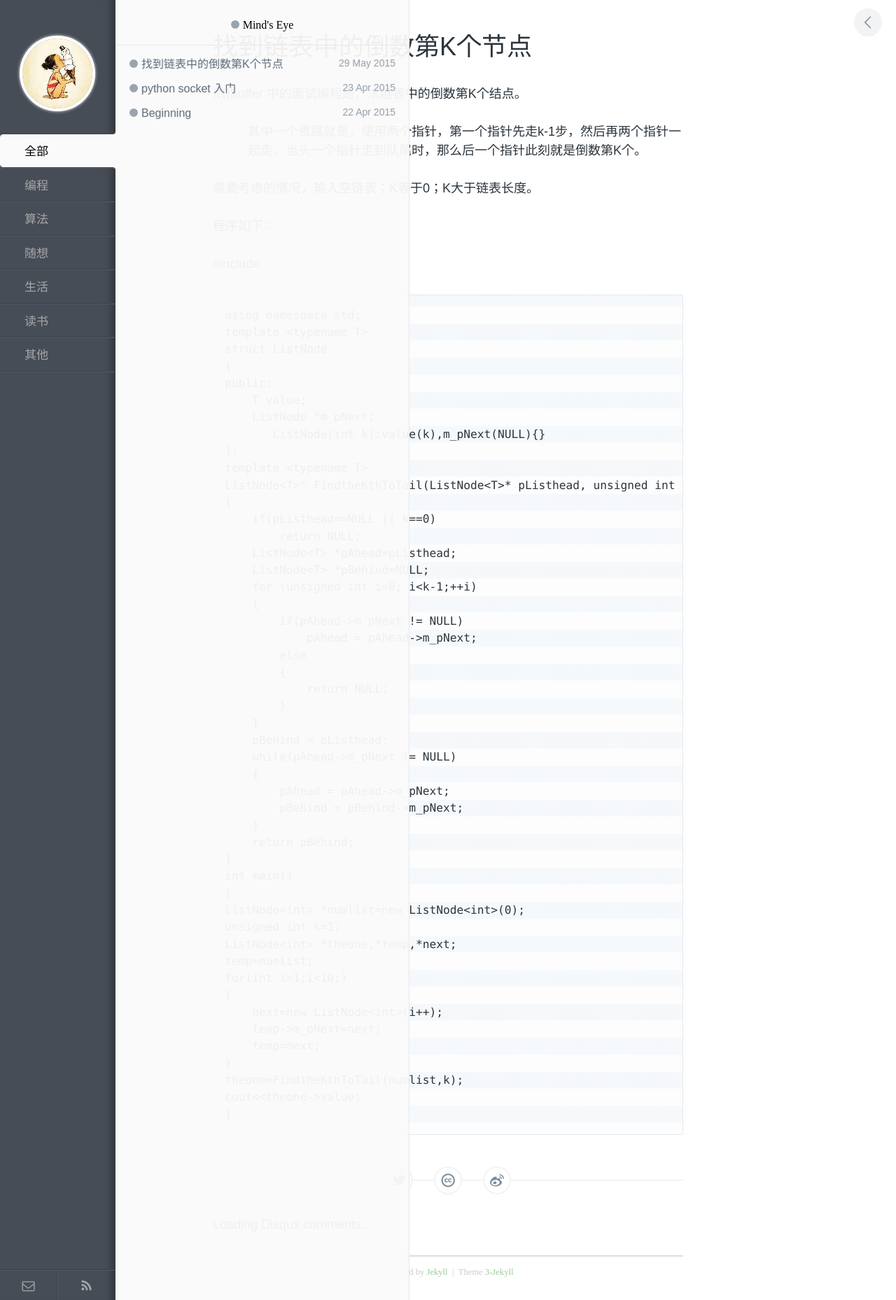
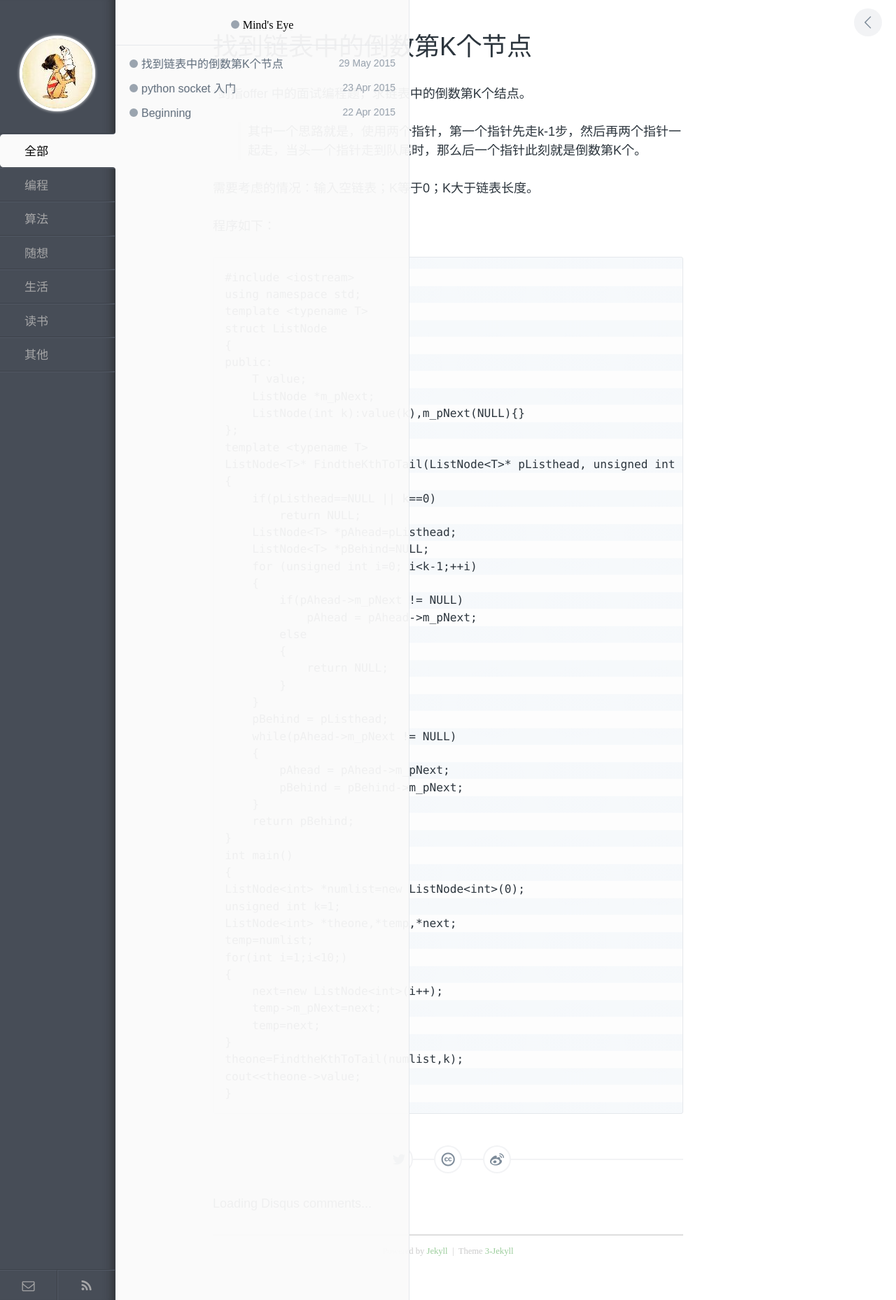
Before and after one commit to kxweili/kxweili.github.com, a Jekyll site: the page built from _posts/2015-05-29-theKthtoTailofList.md, in a window 1280 px wide. Shown: the whole page at 70% size. Built offline with Jekyll 4.4.1, drawn with Linux system fonts in a browser that asks for light colours; comment, search, counter and statistics services are not loaded.

```diff
--- a/_posts/2015-05-29-theKthtoTailofList.md
+++ b/_posts/2015-05-29-theKthtoTailofList.md
@@ -3,16 +3,16 @@ layout: post
 title: 找到链表中的倒数第K个节点
 category:  coding
 ---
- 剑指offer 中的面试编程题，求链表中的倒数第K个结点。
+ *剑指offer 中的面试编程题，求链表中的倒数第K个结点。
 
  >其中一个思路就是，使用两个指针，第一个指针先走k-1步，然后再两个指针一起走，当头一个指针走到队尾时，那么后一个指针此刻就是倒数第K个。
 
- 需要考虑的情况，输入空链表；K等于0；K大于链表长度。
+ 需要考虑的情况：输入空链表；K等于0；K大于链表长度。
 
  程序如下：
 
 
- 	#include <iostream>
+	#include <iostream>
 	using namespace std;
 	template <typename T>
 	struct ListNode
@@ -20,7 +20,7 @@ category:  coding
 	public:
 	    T value;
 	    ListNode *m_pNext;
- 	   ListNode(int k):value(k),m_pNext(NULL){}
+	    ListNode(int k):value(k),m_pNext(NULL){}
 	};
 	template <typename T>
 	ListNode<T>* FindtheKthToTail(ListNode<T>* pListhead, unsigned int k)
```
